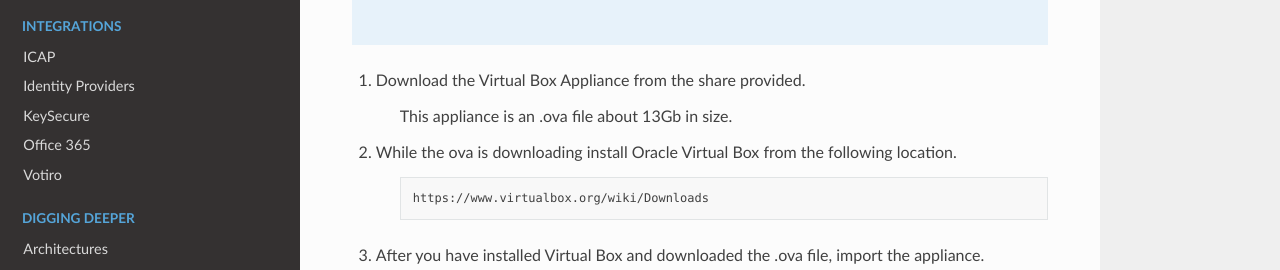
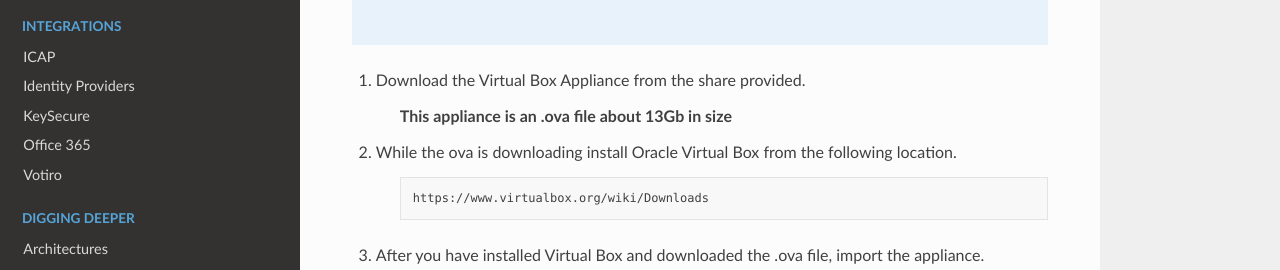
Before and after one commit to Senetas/SureDrop, a Sphinx documentation site: the page built from docs/source/intro/SureDropVm.rst, in a window 1280 px wide and 900 px high, scrolled down 670 px. Shown: the part 151-421 px from the top of the window. Built offline with Sphinx 7.4.7 and the Read the Docs theme 2.0.0, drawn with Linux system fonts in a browser that asks for light colours; some of the changed text lies outside the part shown.

Commit message:
small fixes

```diff
--- a/docs/source/intro/SureDropVm.rst
+++ b/docs/source/intro/SureDropVm.rst
@@ -4,12 +4,12 @@
 Before starting this install you will need to contact support and obtain
 the following:
 
-   a) Username
-   b) Password
-   c) Activation Key
-   d) The Version of SureDrop to Install
-   e) A share pointing to the location of the Virtual Box appliance
-   f) The password for the appliance
+   * Username
+   * Password
+   * Activation Key
+   * The Version of SureDrop to Install
+   * A share pointing to the location of the Virtual Box appliance
+   * The password for the appliance
 
 .. admonition:: Prefer watching over reading?
 
@@ -25,7 +25,7 @@
 
 #. Download the Virtual Box Appliance from the share provided.
 
-	This appliance is an .ova file about 13Gb in size.
+	**This appliance is an .ova file about 13Gb in size**
 
 #. While the ova is downloading install Oracle Virtual Box from the following location.
 
@@ -46,7 +46,7 @@
 		Remember to change the name to something that you recognize
 
 
-	This should take about 10 minutes to import.
+	**This should take about 10 minutes to import**
 
 #. Once is has imported run the new virtual Machine
 
@@ -78,7 +78,7 @@
 
 	 If you want to see the progress of this command run a ``cmd prompt`` and run the following command:
 
-	 c:\Users\Administrator>suredrop get
+	 c:\\Users\\Administrator>suredrop get
 
 	.. figure:: ../images/2.10.0/Screen-Shot-2020-06-16-at-6.16.33-pm.png
 
```
